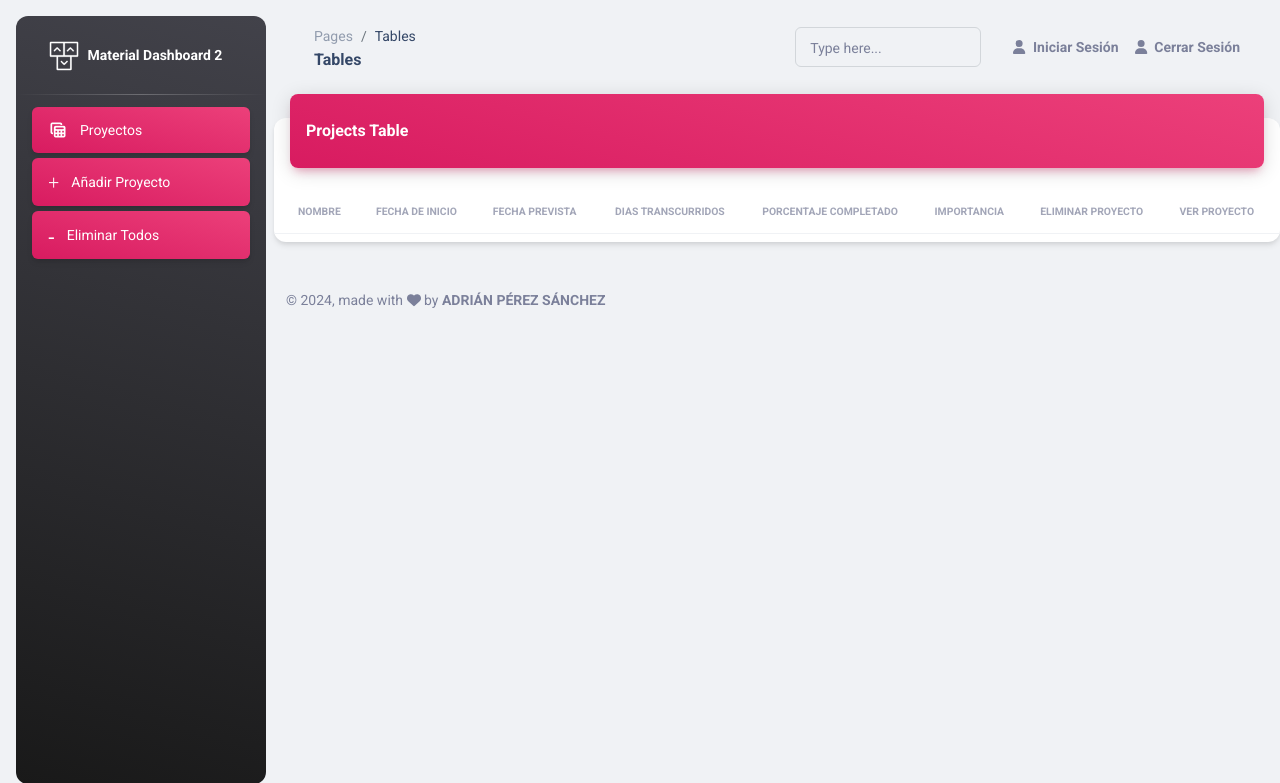
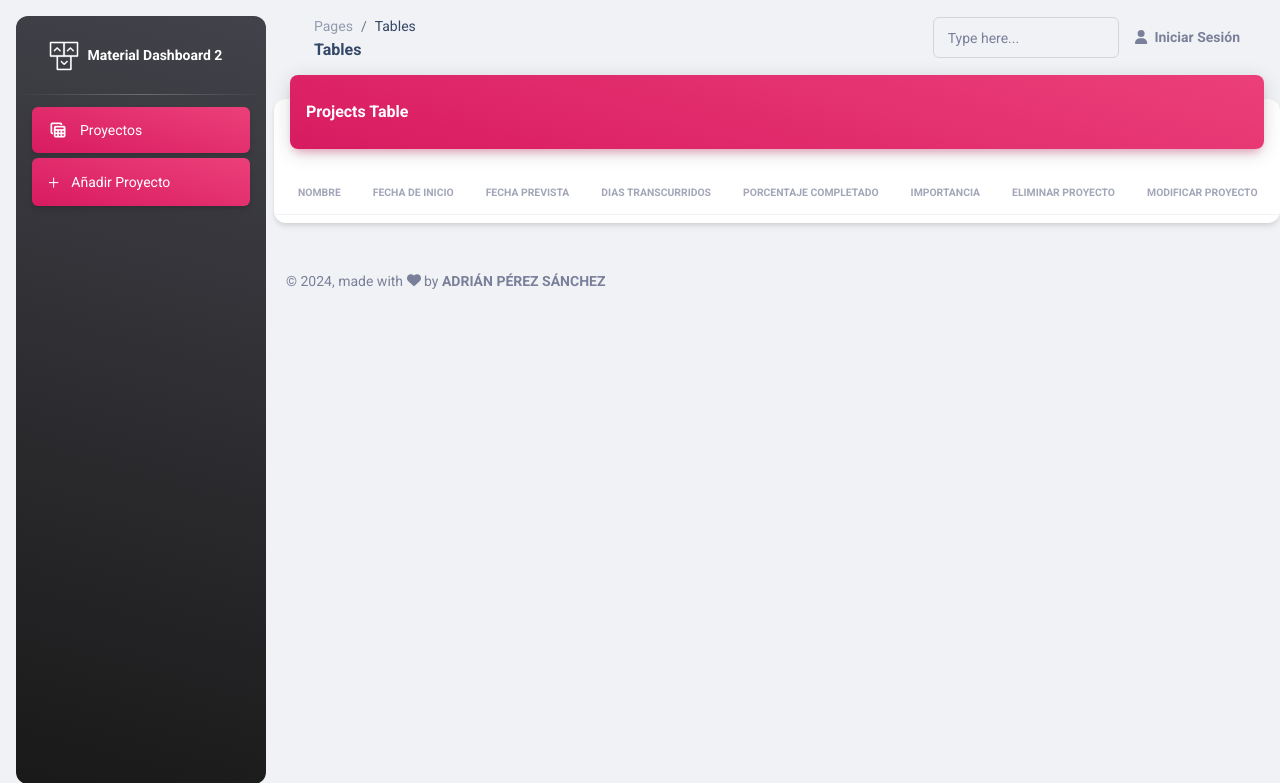
Before and after one commit to AdrianPerez2207/SERVIDOR-2025, a PHP site: page /Practica_proyectos_BBDD/pages/proyectos.php in a window 1280 px wide. Shown: the top 783 px of the page. Run offline with PHP 8.4, Linux system fonts and the light colour scheme; lists and menus that the app fills with data are empty; some libraries are stand-ins or nearby versions.

Commit message:
registro, login, añadir, eliminar terminado

```diff
--- a/source/Practica_proyectos_BBDD/pages/cabecera.php
+++ b/source/Practica_proyectos_BBDD/pages/cabecera.php
@@ -57,14 +57,6 @@
                     <span class="nav-link-text ms-1">Añadir Proyecto</span>
                 </a>
             </li>
-            <li class="nav-item">
-                <a class="nav-link text-white active bg-gradient-primary" href='controlador.php?accion=borrarTodos'>
-                    <div class="text-white text-center me-2 mb-1 d-flex align-items-center justify-content-center">
-                        <i class="material-icons opacity-10">-</i>
-                    </div>
-                    <span class="nav-link-text ms-1">Eliminar Todos</span>
-                </a>
-            </li>
         </ul>
     </div>
 
@@ -87,20 +79,27 @@
                         <input type="text" class="form-control">
                     </div>
                 </div>
-                <ul class="navbar-nav  justify-content-end">
-                    <li class="nav-item d-flex align-items-center m-3">
-                        <a href="login.php" class="nav-link text-body font-weight-bold px-0">
-                            <i class="fa fa-user me-sm-1"></i>
-                            <span class="d-sm-inline d-none">Iniciar Sesión</span>
-                        </a>
-                    </li>
-                    <li class="nav-item d-flex align-items-center">
-                        <a href='controlador.php?accion=cerrarSesion' class="nav-link text-body font-weight-bold px-0">
-                            <i class="fa fa-user me-sm-1"></i>
-                            <span class="d-sm-inline d-none">Cerrar Sesión</span>
-                        </a>
-                    </li>
-                </ul>
+                <?php
+                    if (isset($_SESSION["usuario"])) {
+                        echo("<ul class='navbar-nav  justify-content-end'>
+                                <li class='nav-item d-flex align-items-center'>
+                                    <a href='controlador.php?accion=cerrarSesion' class='nav-link text-body font-weight-bold px-0'>
+                                        <i class='fa fa-user me-sm-1'></i>
+                                        <span class='d-sm-inline d-none'>Cerrar Sesión</span>
+                                    </a>
+                                </li>
+                            </ul>");
+                    } else{
+                        echo("<ul class='navbar-nav  justify-content-end'>
+                                <li class='nav-item d-flex align-items-center'>
+                                    <a href='login.php' class='nav-link text-body font-weight-bold px-0'>
+                                        <i class='fa fa-user me-sm-1'></i>
+                                        <span class='d-sm-inline d-none'>Iniciar Sesión</span>
+                                    </a>
+                                </li>
+                            </ul>");
+                    }
+                ?>
             </div>
         </div>
     </nav>
--- a/source/Practica_proyectos_BBDD/pages/nuevoProyecto.php
+++ b/source/Practica_proyectos_BBDD/pages/nuevoProyecto.php
@@ -40,10 +40,6 @@
                         </div>
                         <div class="card-body">
                             <form role="form" class="text-start" action="controlador.php" method="post">
-                                <div class="input-group input-group-outline my-3">
-                                    <label class="form-label">Id</label>
-                                    <input name="id" type="text" class="form-control" required>
-                                </div>
                                 <div class="input-group input-group-outline mb-3">
                                     <label class="form-label">Nombre</label>
                                     <input name="nombre" type="text" class="form-control" required>
--- a/source/Practica_proyectos_BBDD/pages/proyectos.php
+++ b/source/Practica_proyectos_BBDD/pages/proyectos.php
@@ -1,5 +1,10 @@
 <?php
     include ('cabecera.php');
+    include ('modelo.php');
+    include ('lib.php');
+    if (isset($_SESSION["usuario"])) {
+        $proyectos = recuperarProyectos($_SESSION["usuario"]["id"]);
+    }
 ?>
     <!-- End Navbar -->
 
@@ -23,33 +28,33 @@
                         <th class="text-uppercase text-secondary text-xxs font-weight-bolder text-center opacity-7 ps-2">Porcentaje Completado</th>
                         <th class="text-uppercase text-secondary text-xxs font-weight-bolder text-center opacity-7 ps-2">Importancia</th>
                         <th class="text-uppercase text-secondary text-xxs font-weight-bolder text-center opacity-7 ps-2">Eliminar Proyecto</th>
-                        <th class="text-uppercase text-secondary text-xxs font-weight-bolder text-center opacity-7 ps-2">Ver Proyecto</th>
+                        <th class="text-uppercase text-secondary text-xxs font-weight-bolder text-center opacity-7 ps-2">Modificar Proyecto</th>
                     </tr>
                   </thead>
                   <tbody>
                     <?php
-                        if (isset($_SESSION["usuario"])) {
-                            foreach ($_SESSION["proyectos"] as $proyecto) {
+                        if (isset($proyectos)) {
+                            foreach ($proyectos as $proyecto) {
                                 echo("<tr>
                                           <td>
                                               <h6 class='mb-0 text-sm'>{$proyecto['nombre']}</h6>
                                           </td>
                                           <td>
-                                            <p class='text-sm font-weight-bold mb-0'>{$proyecto['fechaInicio']}</p>
+                                            <p class='text-sm font-weight-bold mb-0'>{$proyecto['fecha_inicio']}</p>
                                           </td>
                                           <td>
-                                            <p class='text-sm font-weight-bold mb-0'>{$proyecto['fechaFinPrevista']}</p>
+                                            <p class='text-sm font-weight-bold mb-0'>{$proyecto['fecha_prevista']}</p>
                                           </td>
                                           <td class='align-middle'>
-                                            <p class='text-center text-sm font-weight-bold mb-0'>{$proyecto['diasTranscurridos']}</p>
+                                            <p class='text-center text-sm font-weight-bold mb-0'>".calcularDiasTranscurridos($proyecto['fecha_inicio'])."</p>
                                           </td>
                                             <td class='align-middle text-center'>
                                                 <div class='d-flex align-items-center justify-content-center'>
-                                                    <span class='me-2 text-xs font-weight-bold'>{$proyecto['porcentajeCompletado']}</span>
+                                                    <span class='me-2 text-xs font-weight-bold'>{$proyecto['porcentaje_completado']}</span>
                                                     <div>
                                                         <div class='progress'>
                                                             <div class='progress-bar bg-gradient-info' role='progressbar'
-                                                             aria-valuenow='60' aria-valuemin='0' aria-valuemax='100' style='width: {$proyecto['porcentajeCompletado']};'></div>
+                                                             aria-valuenow='60' aria-valuemin='0' aria-valuemax='100' style='width: {$proyecto['porcentaje_completado']}%;'></div>
                                                         </div>
                                                     </div>
                                                 </div>
@@ -59,13 +64,13 @@
                                             </td>
                                             <td class='align-middle text-center'>
                                                 <!--Botón para eliminar proyecto-->
-                                                <a href='controlador.php?accion=borrarProyecto&posicion={$proyecto['id']}'>
+                                                <a href='controlador.php?accion=borrarProyecto&id={$proyecto['id']}'>
                                                 <i class='fa-solid fa-square-minus'></i></a>
                                             </td>
                                             <td class='align-middle text-center'>
                                                 <!--Botón para ver el proyecto-->
                                                 <a href='verProyecto.php?id={$proyecto['id']}'>
-                                                <i class='fa-solid fa-eye'></i></a>
+                                                <i class='fa-solid fa-pen'></i></a>
                                             </td>
                                         </tr>");
                             }
```
Also changed, not shown: source/Practica_proyectos_BBDD/pages/controlador.php (+43 -7 lines), source/Practica_proyectos_BBDD/pages/lib.php (added, +43 -0 lines), source/Practica_proyectos_BBDD/pages/modelo.php (+50 -48 lines).
